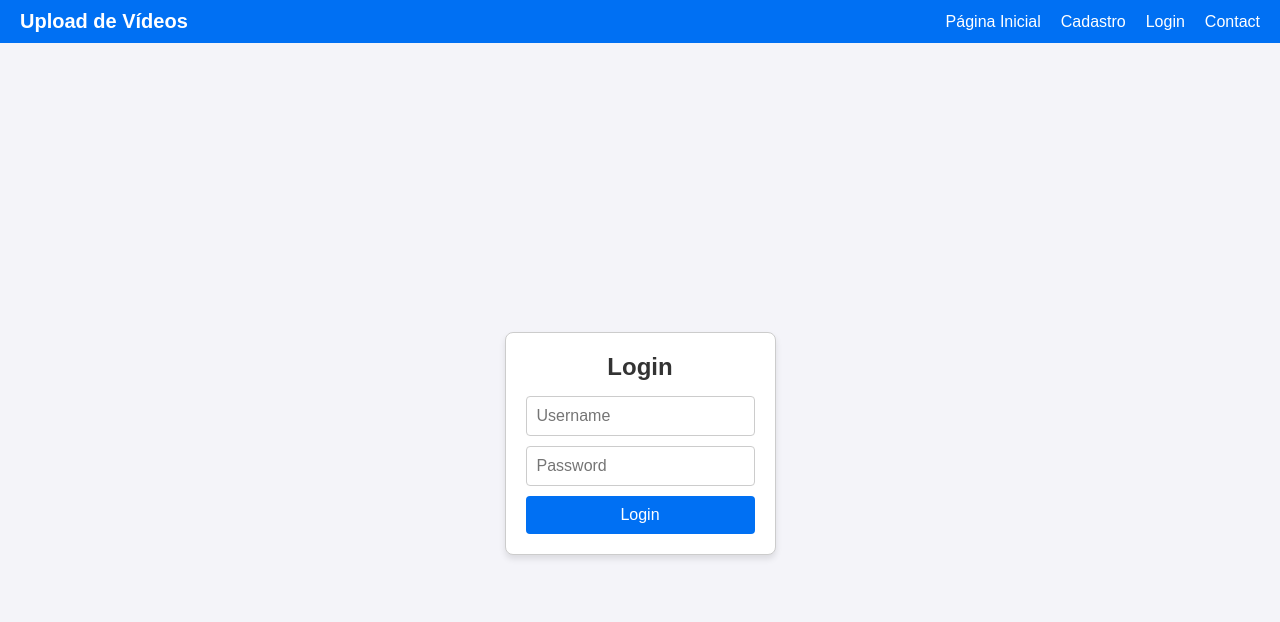
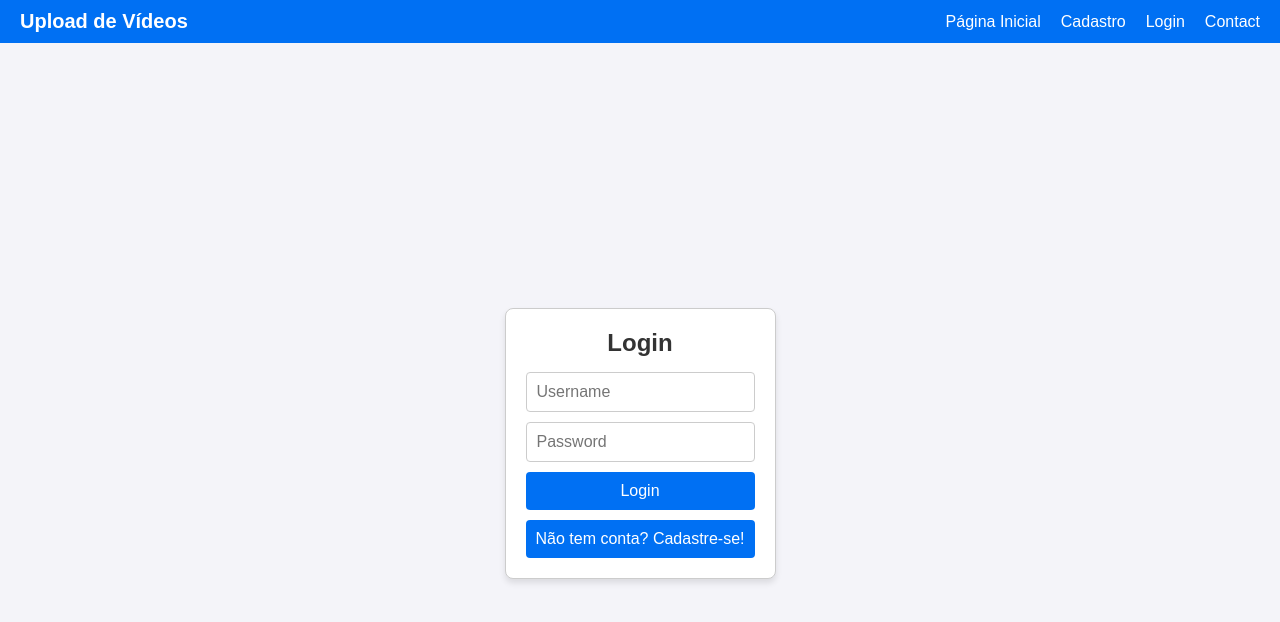
Before and after one commit to gnegraoleal/processo-de-software, a Next.js app: page /login in a window 1280 px wide. Shown: the top 622 px of the page. Built offline with nearby package versions, Linux system fonts and the light colour scheme.

Commit message:
Mudanças botão login form

```diff
--- a/src/app/components/LoginForm.tsx
+++ b/src/app/components/LoginForm.tsx
@@ -1,3 +1,4 @@
+import Link from 'next/link';
 import React, { useState, FormEvent } from 'react';
 
 const LoginForm: React.FC = () => {
@@ -31,6 +32,11 @@ const LoginForm: React.FC = () => {
         <button type="submit" style={styles.button}>
           Login
         </button>
+        <Link href={"/cadastro"}>
+        <button style={{...styles.button, marginTop:'10px'}}>
+          Não tem conta? Cadastre-se!
+        </button>
+        </Link>
       </form>
     </div>
   );
```
